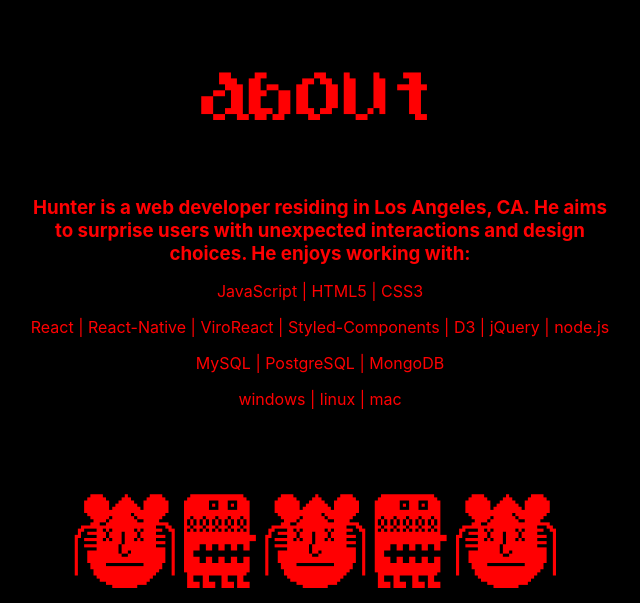
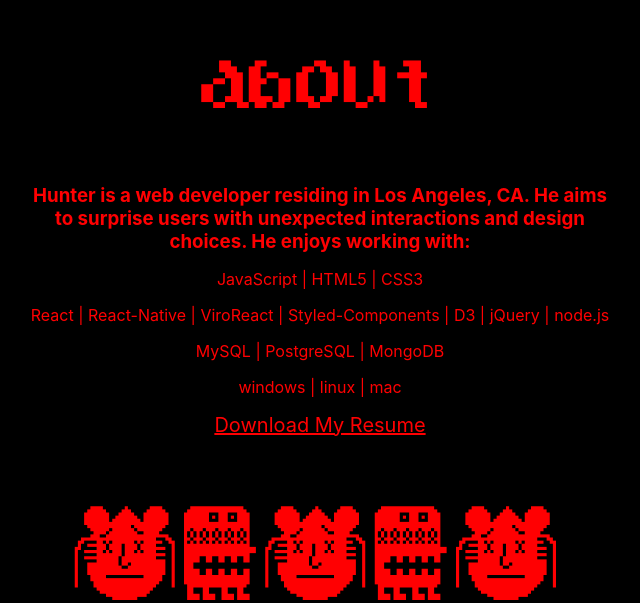
Before and after one commit to huntertread/huntertread.com, a React (Create React App) app: page / in a window 1280 px wide. Shown: the part 877-1480 px from the top of the page, without its empty margins (320-960 px from the left). Built offline with nearby package versions, Linux system fonts and the light colour scheme.

Commit message:
added resume download link

```diff
--- a/src/About/About.js
+++ b/src/About/About.js
@@ -3,7 +3,7 @@
 
 const About = () => {
   return (
-    <div id="about-section" className="about">
+    <main role="main" id="about-section" className="about">
       <h1>ABOUT</h1>
       <div className="about-content">
         <h3 className="about-headline">Hunter is a web developer residing in Los Angeles, CA. He aims to surprise users with unexpected interactions and design choices. He enjoys working with:</h3>
@@ -12,9 +12,10 @@
         <p>MySQL | PostgreSQL | MongoDB</p>
         <p>windows | linux | mac</p>
       </div>
+      <a href="./downloadFiles/Hunter_Treadaway_Software_Engineering_Resume.pdf" download>Download My Resume</a>
       {/* <img src={require("../img/SoftCuddly.png")} alt="soft and cuddly game map" /> */}
-      <h2>yuyuy</h2>
-    </div>
+      <p className="character-container">yuyuy</p>
+    </main>
   )
 }
 
--- a/src/About/about.css
+++ b/src/About/about.css
@@ -11,6 +11,15 @@
   margin: auto;
 }
 
+.about a {
+  color: #ff0002;
+  font-size: 20px;
+}
+
+.about a:hover {
+  color: white;
+}
+
 img {
   width:90%;
   height: 90%;
--- a/src/App.css
+++ b/src/App.css
@@ -17,7 +17,7 @@
   font-weight: normal;
 }
 
-h2 {
+.character-container {
   font-family: MONO;
   font-size: 100px;
   font-weight: normal;
--- a/src/Contact/Contact.js
+++ b/src/Contact/Contact.js
@@ -3,13 +3,13 @@
 
 const Contact = () => {
   return (
-    <div id="contact-section" className="contact">
+    <main role="main" id="contact-section" className="contact">
       <h1>CONTACT</h1>
       <div className="contact-content">
         <p>email: huntertread at gmail</p>
       </div>
-      <h2>aaaa</h2>
-    </div>
+      <p className="character-container">aaaa</p>
+    </main>
   )
 }
 
--- a/src/Footer/Footer.js
+++ b/src/Footer/Footer.js
@@ -4,11 +4,11 @@
 const Footer = () => {
 
   return (
-    <div className="footer">
+    <footer role="contentinfo" className="footer">
       <a target="blank" aria-label="github link" href="https://github.com/huntertread" ><i className="fa fa-github" /></a>
       <a target="blank" aria-label="linkedin link" href="https://www.linkedin.com/in/huntertread/" ><i className="fa fa-linkedin" /></a>
       <a target="blank" aria-label="instagram link" href="https://www.instagram.com/protozoasaur/?hl=en" ><i className="fa fa-instagram" /></a>
-    </div>
+    </footer>
   )
 }
 
--- a/src/Header/Header.js
+++ b/src/Header/Header.js
@@ -7,41 +7,39 @@
 
   if (view === 'home') {
     return (
-      <div>
-        <div className="header-home">
-          <a href="#home-section" alt="go to home" className="selected" onClick={() => setView('home')}>Home</a>
-          <a href="#about-section" alt="go to about" onClick={() => setView('about')}>About</a>
-          <a href="#project-section" alt="go to projects" onClick={() => setView('projects')}>Projects</a>
-          <a href="#contact-section" alt="go to contact" onClick={() => setView('contact')}>Contact</a>
-        </div>
-      </div>
+      <nav role="banner navigation" aria-label="Main Navigation" className="header-home">
+        <a href="#home-section" alt="go to home" className="selected" onClick={() => setView('home')}>Home</a>
+        <a href="#about-section" alt="go to about" onClick={() => setView('about')}>About</a>
+        <a href="#project-section" alt="go to projects" onClick={() => setView('projects')}>Projects</a>
+        <a href="#contact-section" alt="go to contact" onClick={() => setView('contact')}>Contact</a>
+      </nav>
     )
   } else if (view === 'about') {
     return (
-      <div className="header-about">
+      <nav role="banner navigation" aria-label="Main Navigation" className="header-about">
         <a href="#home-section" alt="go to home" onClick={() => setView('home')}>Home</a>
         <a href="#about-section" alt="go to about" className="selected" onClick={() => setView('about')}>About</a>
         <a href="#project-section" alt="go to projects" onClick={() => setView('projects')}>Projects</a>
         <a href="#contact-section" alt="go to contact" onClick={() => setView('contact')}>Contact</a>
-      </div>
+      </nav>
     )
   } else if (view === 'projects') {
     return (
-      <div className="header-projects">
+      <nav role="banner navigation" aria-label="Main Navigation" className="header-projects">
         <a href="#home-section" alt="go to home" onClick={() => setView('home')}>Home</a>
         <a href="#about-section" alt="go to about" onClick={() => setView('about')}>About</a>
         <a href="#project-section" alt="go to projects" className="selected" onClick={() => setView('projects')}>Projects</a>
         <a href="#contact-section" alt="go to contact" onClick={() => setView('contact')}>Contact</a>
-      </div>
+      </nav>
     )
   } else if (view === 'contact') {
     return (
-      <div className="header-contact">
+      <nav role="banner navigation" aria-label="Main Navigation" className="header-contact">
         <a href="#home-section" alt="go to home" onClick={() => setView('home')}>Home</a>
         <a href="#about-section" alt="go to about" onClick={() => setView('about')}>About</a>
         <a href="#project-section" alt="go to projects" onClick={() => setView('projects')}>Projects</a>
         <a href="#contact-section" alt="go to contact" className="selected" onClick={() => setView('contact')}>Contact</a>
-      </div>
+      </nav>
     )
   }
 }
--- a/src/Homepage/Homepage.js
+++ b/src/Homepage/Homepage.js
@@ -3,10 +3,10 @@
 
 const Homepage = () => {
   return (
-    <div id="home-section" className="homepage">
+    <main role="main" id="home-section" className="homepage">
       <h1>HUNTER<br/>TREADAWAY</h1>
-      <h2>q h</h2>
-    </div>
+      <p className="character-container">q h</p>
+    </main>
   )
 }
 
--- a/src/Projects/Projects.js
+++ b/src/Projects/Projects.js
@@ -26,7 +26,7 @@
   const sysDisCta = 'View source-code on GitHub'
 
   return (
-    <div id="project-section" className="projects">
+    <main role="main" id="project-section" className="projects">
       <h1>PROJECTS</h1>
       <div className="projects-content">
         <AccordionDrawer title={'huntertreadaway.com'} content={htContent} link={htLink} cta={htCta} />
@@ -34,8 +34,8 @@
         <AccordionDrawer title={'e-comm components'} content={ecommContent} link={ecommLink} cta={ecommCta} />
         <AccordionDrawer title={'system design capstone'} content={sysDisContent} link={sysDisLink} cta={sysDisCta} />
       </div>
-      <h2>hunter</h2>
-    </div>
+      <p className="character-container">hunter</p>
+    </main>
   )
 }
 
```
Also changed, not shown: 1 other file (tests, documents, lock files or other folders).
